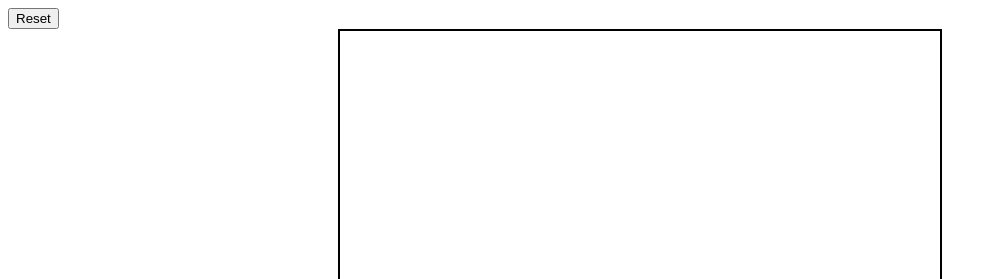
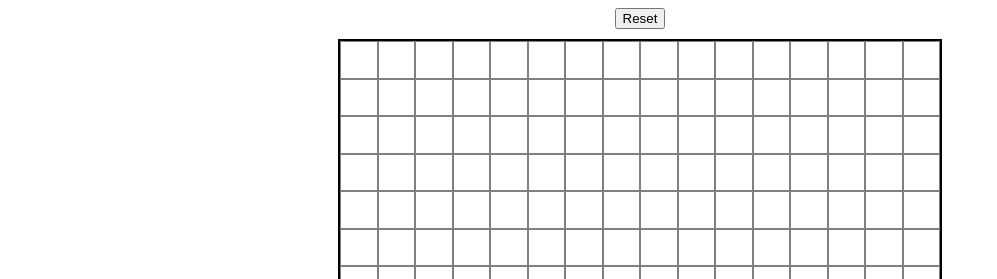
Before and after one commit to crL96/etch-a-sketch, a plain HTML site: page index.html in a window 1280 px wide. Shown: the top 279 px of the page, without its empty margins (0-997 px from the left). Drawn offline with Linux system fonts and the light colour scheme.

Commit message:
Center reset button

```diff
--- a/stylesheet.css
+++ b/stylesheet.css
@@ -8,7 +8,7 @@
 }
 
 .box {
-    /* border: 1px solid black; */
+    border: 1px solid grey;
     flex-grow: 1;
 }
 
@@ -23,4 +23,9 @@
 
 #btnReset {
     margin-left: auto;
+    margin-bottom: 10px;
 }
+
+body {
+    text-align: center;
+}
```
